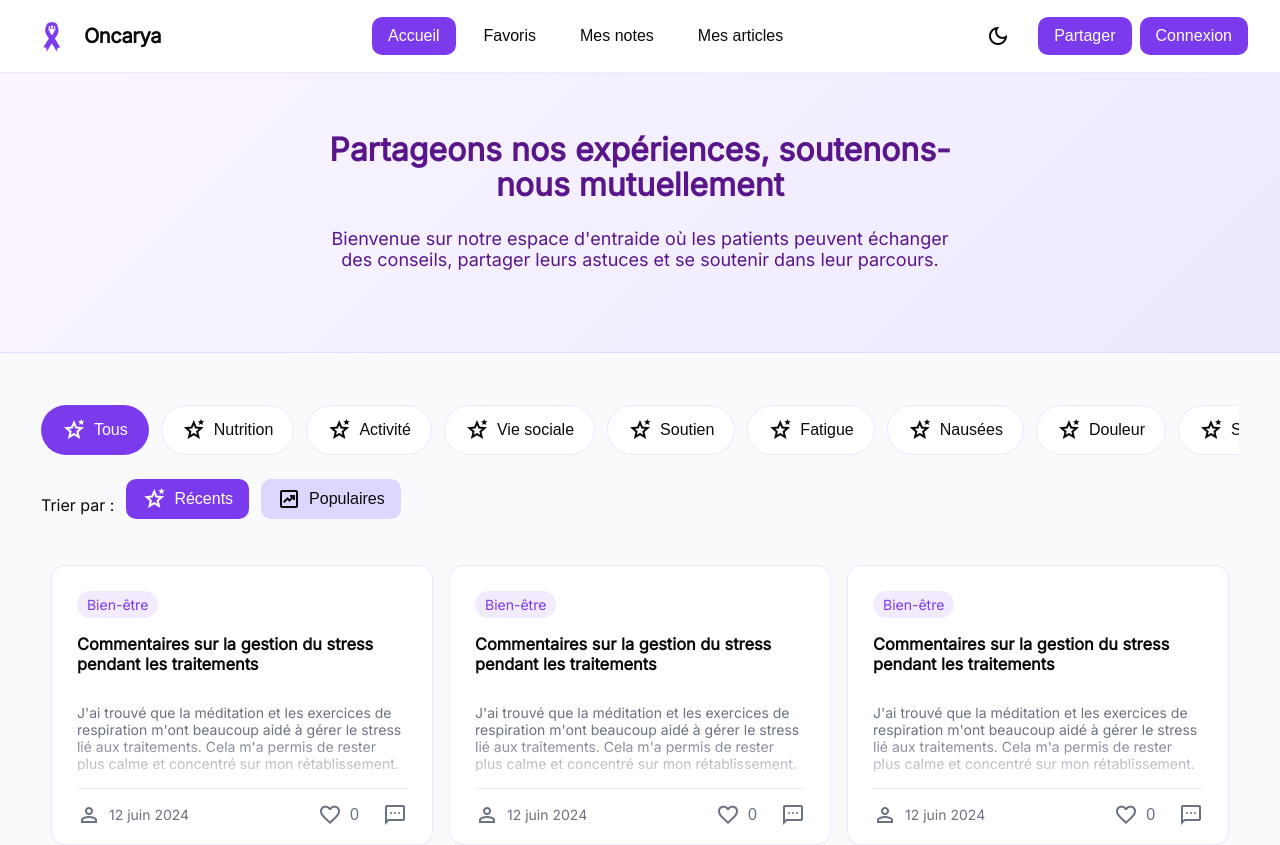
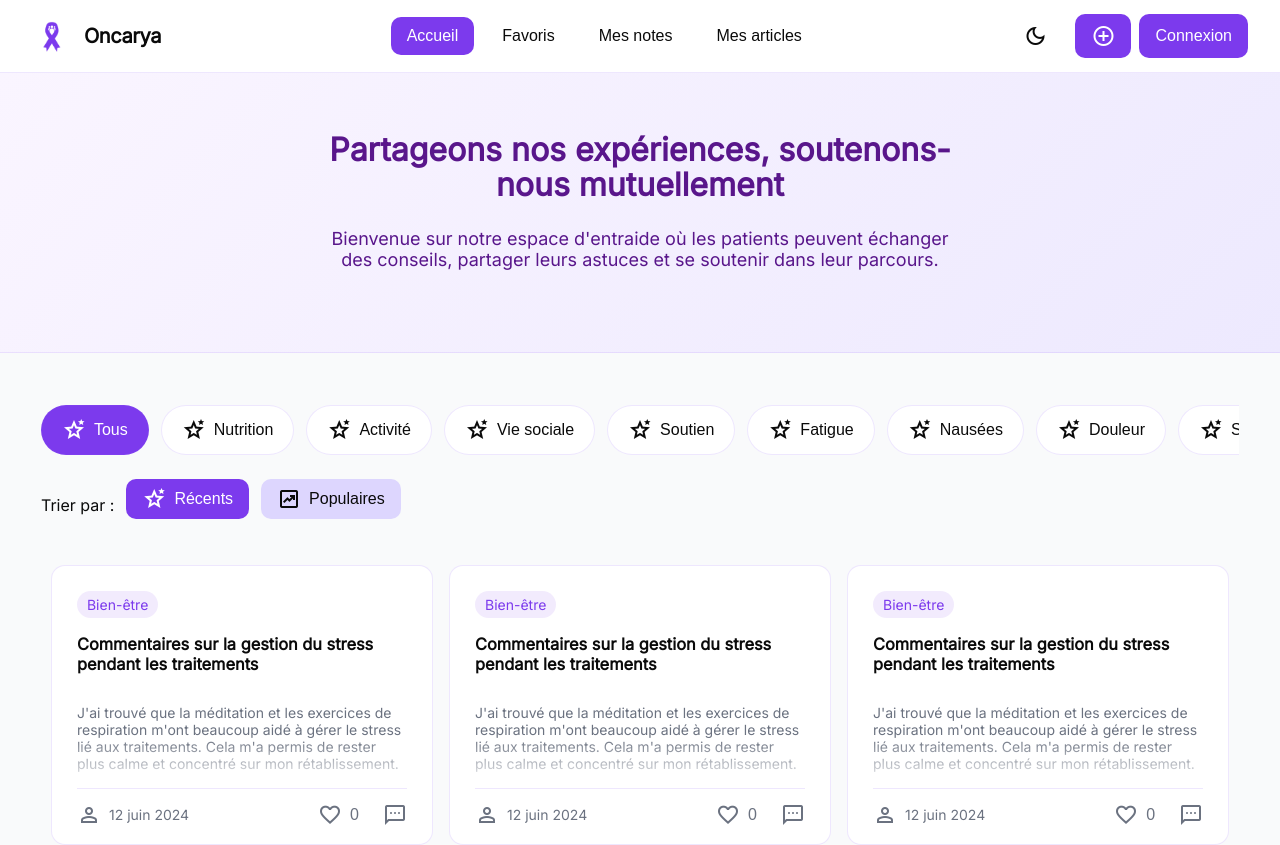
Before and after one commit to Tay9875/Conception-technique-Creative, a React (Create React App) app in the folder client/: page / in a window 1280 px wide. Shown: the top 845 px of the page. Built offline with nearby package versions, Linux system fonts and the light colour scheme; grey boxes are pictures that could not be loaded.

Commit message:
fix: partager into plus

```diff
--- a/client/src/components/Header.tsx
+++ b/client/src/components/Header.tsx
@@ -134,10 +134,13 @@ export const Header: React.FC<HeaderProps> = ({ theme, setTheme }: HeaderProps)
 
         <div className="button-gaps extra">
           <SquareButton
+            ariaLabel="Ajouter un article"
             className="sqr-button-dark-background"
             onClick={() => handleClick("/feed")}
           >
-            Partager
+            <span className="material-symbols-outlined" aria-hidden="true">
+              add_circle
+            </span>
           </SquareButton>
 
           {!user && (
```
